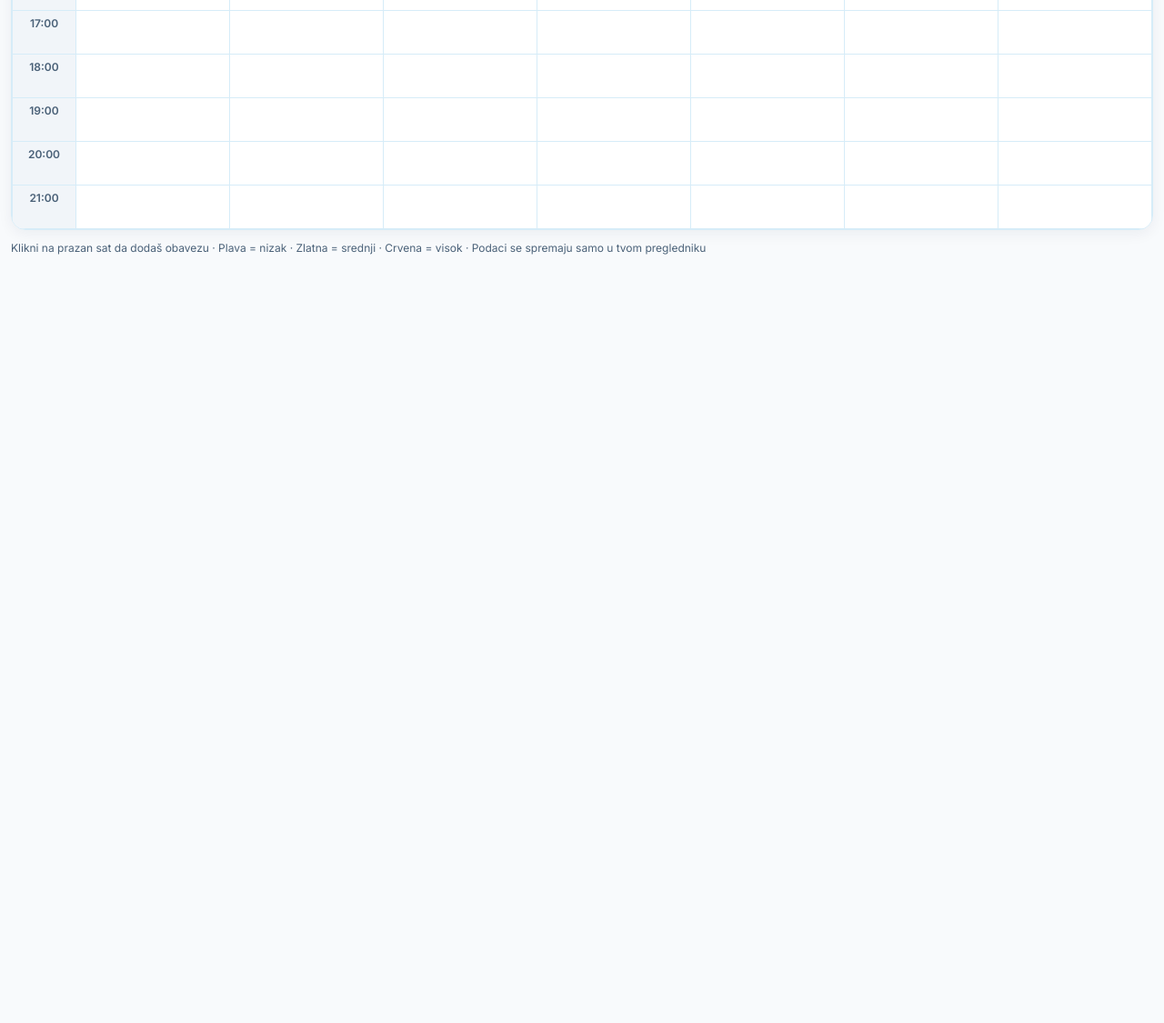
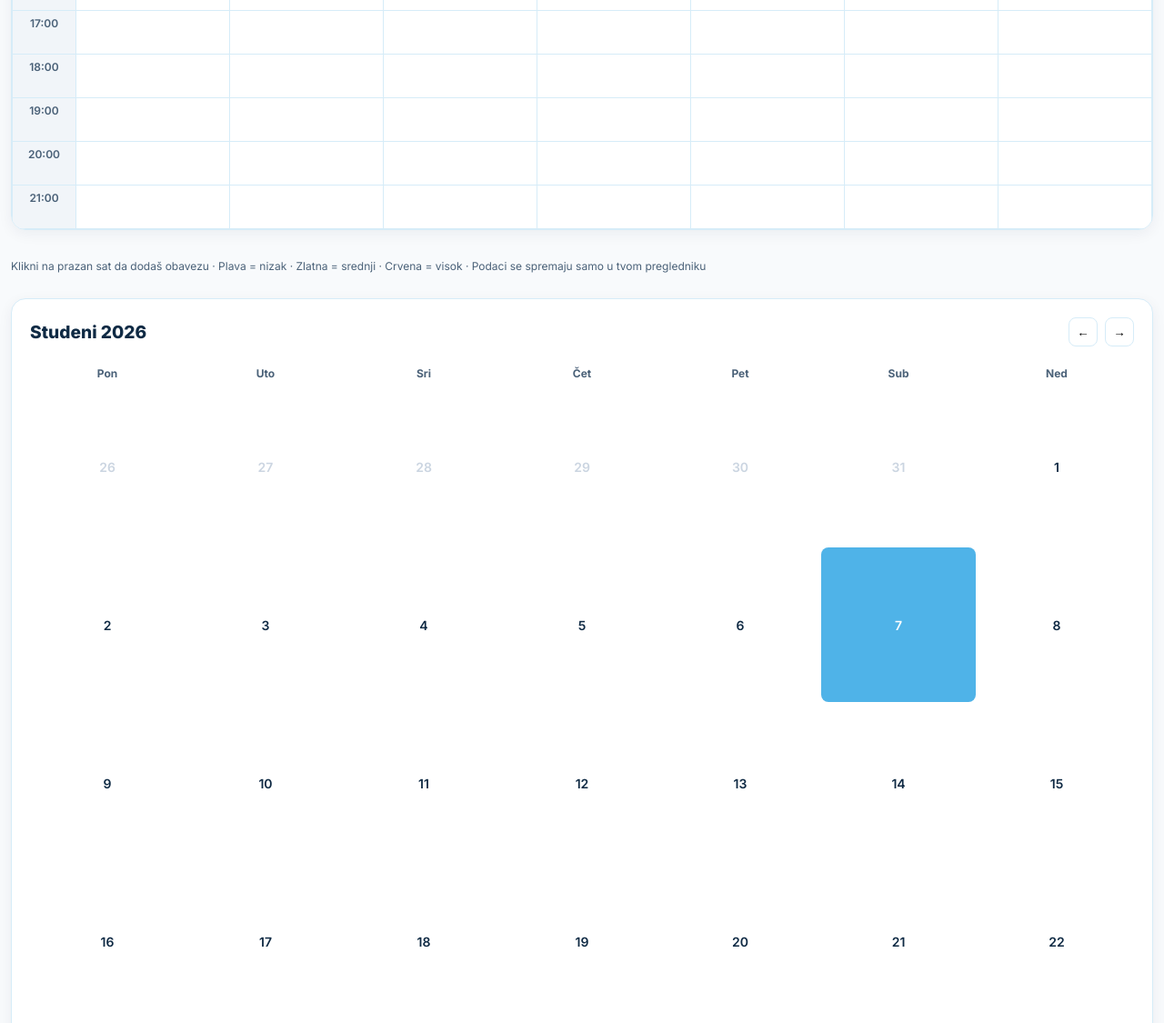
Before and after one commit to tadex123/tadex-landing, a plain HTML site: page kalendar/index.html in a window 1280 px wide. Shown: the part 656-1781 px from the top of the page at 91% size. Before the commit the page ends 956 px from the top, so only its background shows below. Drawn offline with Linux system fonts and the light colour scheme.

Commit message:
Add monthly occupancy view below weekly schedule

```diff
--- a/kalendar/index.html
+++ b/kalendar/index.html
@@ -70,6 +70,7 @@ header {
   border: 1.5px solid var(--line);
   overflow: auto;
   box-shadow: 0 4px 16px rgba(15,42,68,.06);
+  margin-bottom: 32px;
 }
 table {
   width: 100%;
@@ -166,6 +167,73 @@ td.slot:hover { background: #f0f9ff; }
   font-size: 12px;
   color: var(--muted);
 }
+.month-section {
+  background: white;
+  border-radius: 16px;
+  border: 1.5px solid var(--line);
+  padding: 20px;
+  box-shadow: 0 4px 16px rgba(15,42,68,.06);
+}
+.month-header {
+  display: flex;
+  justify-content: space-between;
+  align-items: center;
+  margin-bottom: 16px;
+}
+.month-header h2 { font-size: 1.2rem; font-weight: 800; }
+.month-nav { display: flex; gap: 8px; align-items: center; }
+.month-nav button {
+  background: white;
+  border: 1.5px solid var(--line);
+  border-radius: 8px;
+  width: 32px; height: 32px;
+  cursor: pointer;
+  font-weight: 600;
+}
+.month-grid {
+  display: grid;
+  grid-template-columns: repeat(7, 1fr);
+  gap: 4px;
+}
+.month-day-name {
+  text-align: center;
+  font-size: 12px;
+  font-weight: 700;
+  color: var(--muted);
+  padding: 6px 0;
+}
+.month-day {
+  aspect-ratio: 1;
+  border-radius: 8px;
+  display: flex;
+  flex-direction: column;
+  align-items: center;
+  justify-content: center;
+  font-size: 14px;
+  font-weight: 600;
+  cursor: pointer;
+  border: 1px solid transparent;
+  position: relative;
+}
+.month-day:hover { background: var(--blue-l); }
+.month-day.other { color: #cbd5e1; }
+.month-day.today { background: var(--blue); color: white; }
+.month-day.has-tasks { background: #E0F2FE; }
+.month-day.has-high { background: #FEE2E2; }
+.task-dots {
+  display: flex;
+  gap: 2px;
+  margin-top: 2px;
+  height: 6px;
+}
+.task-dot {
+  width: 5px;
+  height: 5px;
+  border-radius: 50%;
+  background: var(--blue);
+}
+.task-dot.high { background: var(--danger); }
+.task-dot.medium { background: var(--gold); }
 </style>
 </head>
 <body>
@@ -188,6 +256,17 @@ td.slot:hover { background: #f0f9ff; }
 
   <div class="legend">
     Klikni na prazan sat da dodaš obavezu · Plava = nizak · Zlatna = srednji · Crvena = visok · Podaci se spremaju samo u tvom pregledniku
+  </div>
+
+  <div class="month-section" style="margin-top: 28px;">
+    <div class="month-header">
+      <h2 id="monthTitle">Mjesec</h2>
+      <div class="month-nav">
+        <button id="prevMonth">←</button>
+        <button id="nextMonth">→</button>
+      </div>
+    </div>
+    <div class="month-grid" id="monthGrid"></div>
   </div>
 </div>
 
@@ -234,7 +313,10 @@ td.slot:hover { background: #f0f9ff; }
 const STORAGE_KEY = "tadexhub_calendar_hours_v1";
 let tasks = JSON.parse(localStorage.getItem(STORAGE_KEY) || "[]");
 let currentWeekStart = getMonday(new Date());
+let currentMonth = new Date();
+currentMonth.setDate(1);
 const HOURS = Array.from({length: 15}, (_, i) => i + 7);
+const MONTHS = ["Siječanj","Veljača","Ožujak","Travanj","Svibanj","Lipanj","Srpanj","Kolovoz","Rujan","Listopad","Studeni","Prosinac"];
 
 function getMonday(d) {
   const date = new Date(d);
@@ -261,7 +343,7 @@ function populateHours() {
   });
 }
 
-function render() {
+function renderWeek() {
   const table = document.getElementById("scheduleTable");
   const days = ["Ponedjeljak","Utorak","Srijeda","Četvrtak","Petak","Subota","Nedjelja"];
   const todayStr = formatDate(new Date());
@@ -326,6 +408,57 @@ function render() {
     `${currentWeekStart.getDate()}.${currentWeekStart.getMonth()+1}. – ${end.getDate()}.${end.getMonth()+1}.${end.getFullYear()}`;
 }
 
+function renderMonth() {
+  const grid = document.getElementById("monthGrid");
+  const year = currentMonth.getFullYear();
+  const month = currentMonth.getMonth();
+  document.getElementById("monthTitle").textContent = `${MONTHS[month]} ${year}`;
+
+  const firstDay = new Date(year, month, 1);
+  const lastDay = new Date(year, month + 1, 0);
+  const startOffset = (firstDay.getDay() + 6) % 7;
+  const todayStr = formatDate(new Date());
+
+  let html = "";
+  ["Pon","Uto","Sri","Čet","Pet","Sub","Ned"].forEach(d => {
+    html += `<div class="month-day-name">${d}</div>`;
+  });
+
+  for (let i = 0; i < startOffset; i++) {
+    const d = new Date(year, month, 1 - (startOffset - i));
+    html += `<div class="month-day other">${d.getDate()}</div>`;
+  }
+
+  for (let day = 1; day <= lastDay.getDate(); day++) {
+    const date = new Date(year, month, day);
+    const dateStr = formatDate(date);
+    const dayTasks = tasks.filter(t => t.date === dateStr);
+    const hasHigh = dayTasks.some(t => t.priority === "high");
+    const classes = ["month-day"];
+    if (dateStr === todayStr) classes.push("today");
+    else if (hasHigh) classes.push("has-high");
+    else if (dayTasks.length) classes.push("has-tasks");
+
+    html += `<div class="${classes.join(" ")}" data-date="${dateStr}" onclick="openModal('${dateStr}')">
+      ${day}
+      ${dayTasks.length ? `<div class="task-dots">${dayTasks.slice(0,3).map(t => `<div class="task-dot ${t.priority}"></div>`).join("")}</div>` : ""}
+    </div>`;
+  }
+
+  const totalCells = startOffset + lastDay.getDate();
+  const remaining = (7 - (totalCells % 7)) % 7;
+  for (let i = 1; i <= remaining; i++) {
+    html += `<div class="month-day other">${i}</div>`;
+  }
+
+  grid.innerHTML = html;
+}
+
+function render() {
+  renderWeek();
+  renderMonth();
+}
+
 function openModal(dateStr = null, hour = "", task = null) {
   document.getElementById("modal").classList.add("open");
   document.getElementById("modalTitle").textContent = task ? "Uredi obavezu" : "Nova obaveza";
@@ -342,6 +475,8 @@ document.getElementById("addTaskBtn").onclick = () => openModal();
 document.getElementById("cancelBtn").onclick = closeModal;
 document.getElementById("prevWeek").onclick = () => { currentWeekStart.setDate(currentWeekStart.getDate() - 7); render(); };
 document.getElementById("nextWeek").onclick = () => { currentWeekStart.setDate(currentWeekStart.getDate() + 7); render(); };
+document.getElementById("prevMonth").onclick = () => { currentMonth.setMonth(currentMonth.getMonth() - 1); renderMonth(); };
+document.getElementById("nextMonth").onclick = () => { currentMonth.setMonth(currentMonth.getMonth() + 1); renderMonth(); };
 
 document.getElementById("taskForm").onsubmit = (e) => {
   e.preventDefault();
```
